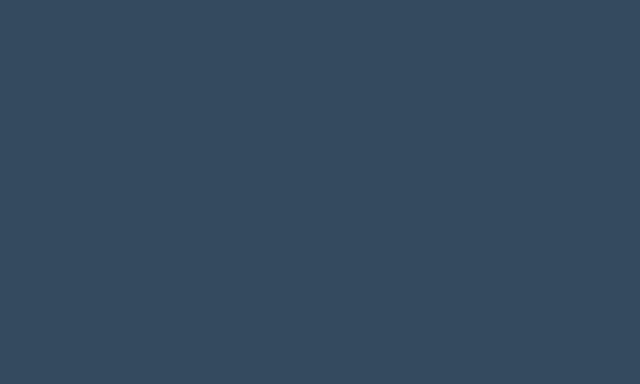
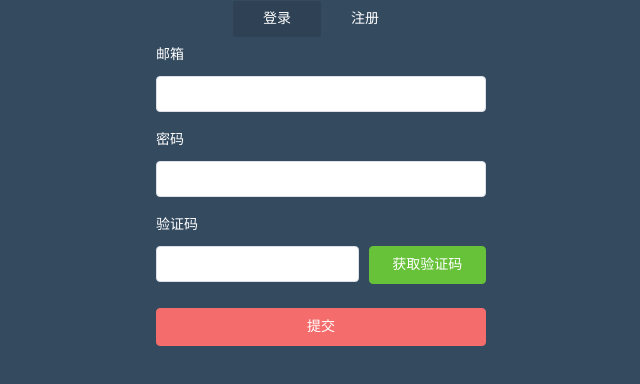
Before and after one commit to hua-bang/vue-admin, a Vue app: page /#/login in a window 1280 px wide. Shown: the top 384 px of the page, without its empty margins (319-959 px from the left). Built offline with nearby package versions, Linux system fonts and the light colour scheme.

Commit message:
登录页面的表单基本完工，后端还没接入

```diff
--- a/src/views/Login/index.vue
+++ b/src/views/Login/index.vue
@@ -1,12 +1,114 @@
 <template>
   <div id="login">
+    <div class="login-wrap">
+      <ul class="menu-tab">
+        <li v-for="item in menuTab" :key="item.id" :class="{'current':item.current}" @click="toggleMenu(item)">{{item.txt}}</li>
+      </ul>
+      <el-form :model="ruleForm" status-icon :rules="rules" ref="ruleForm" class="login-form" size="medium">
+        <el-form-item prop="username" class="item-form">
+          <label>邮箱</label>
+          <el-input v-model="ruleForm.username" autocomplete="off"></el-input>
+        </el-form-item>
 
+        <el-form-item prop="password" class="item-form">
+          <label>密码</label>
+          <el-input type="password" v-model="ruleForm.password" autocomplete="off" minlength="6" maxlength="20"></el-input>
+        </el-form-item>
+
+        <el-form-item prop="code" class="item-form">
+          <label>验证码</label>
+          <el-row :gutter="10">
+            <el-col :span="15">
+              <el-input v-model.number="ruleForm.code" minlength="6" maxlength="6"></el-input>
+            </el-col>
+            <el-col :span="9">
+              <el-button type="success" class="block">获取验证码</el-button>
+            </el-col>
+          </el-row>
+        </el-form-item>
+
+        <el-form-item>
+          <el-button type="danger" @click="submitForm('ruleForm')" class="login-btn block">提交</el-button>
+        </el-form-item>
+
+      </el-form>
+    </div>
   </div>
 </template>
 
 <script>
 export default {
-  name: "index"
+  name: "login",
+  data() {
+    let validateCode = (rule, value, callback) => {
+      if (!value) {
+        return callback(new Error('验证码不能为空'));
+      }else{
+        callback();
+      }
+    };
+    let validatePassword = (rule, value, callback) => {
+      if (value === '') {
+        callback(new Error('请输入密码'));
+      } else {
+        if (this.ruleForm.checkPass !== '') {
+          this.$refs.ruleForm.validateField('checkPass');
+        }
+        callback();
+      }
+    };
+    let validateUsername = (rule, value, callback) => {
+      if (value === '') {
+        callback(new Error('请输入用户名'));
+      }else {
+        callback();
+      }
+    };
+    return {
+      menuTab: [
+        {txt: "登录", current: true},
+        {txt: "注册", current: false}
+      ],
+      ruleForm: {
+        username:'',
+        password: '',
+        code: ''
+      },
+      rules: {
+        username: [
+          { validator: validateUsername, trigger: 'blur' }
+        ],
+        password: [
+          { validator: validatePassword, trigger: 'blur' }
+        ],
+        code: [
+          { validator: validateCode, trigger: 'blur' }
+        ]
+      }
+    };
+  },
+  created() {
+  },
+  mounted() {
+  },
+  methods:{
+    toggleMenu(data){
+      this.menuTab.forEach(element => {
+        element.current = false
+      })
+      data.current = true
+    },
+    submitForm(formName) {
+      this.$refs[formName].validate((valid) => {
+        if (valid) {
+          alert('submit!');
+        } else {
+          console.log('error submit!!');
+          return false;
+        }
+      });
+    },
+  }
 };
 </script>
 
@@ -15,4 +117,45 @@
     height: 100vh;
     background-color: #344a5f;
   }
+  .login-wrap{
+    width: 330px;
+    margin: auto;
+  }
+  .menu-tab{
+    text-align: center;
+    margin-block-start: 0;
+    margin-block-end: 0;
+    line-height: 36px;
+    padding-inline-start: 0;
+    li {
+      display: inline-block;
+      width: 88px;
+      font-size: 14px;
+      color: #fff;
+      border-radius: 2px;
+      margin: 0;
+      cursor: pointer;
+    }
+    .current{
+      background-color: rgba(0,0,0,.1);
+    }
+  }
+  .login-form{
+    label{
+      display: block;
+      margin-bottom: 3px;
+      font-size: 14px;
+      color: #fff;
+    }
+    .item-form{
+      margin-bottom: 10px;
+    }
+    .block{
+      display: block;
+      width: 100%;
+    }
+    .login-btn{
+      margin-top: 14px;
+    }
+  }
 </style>
```
